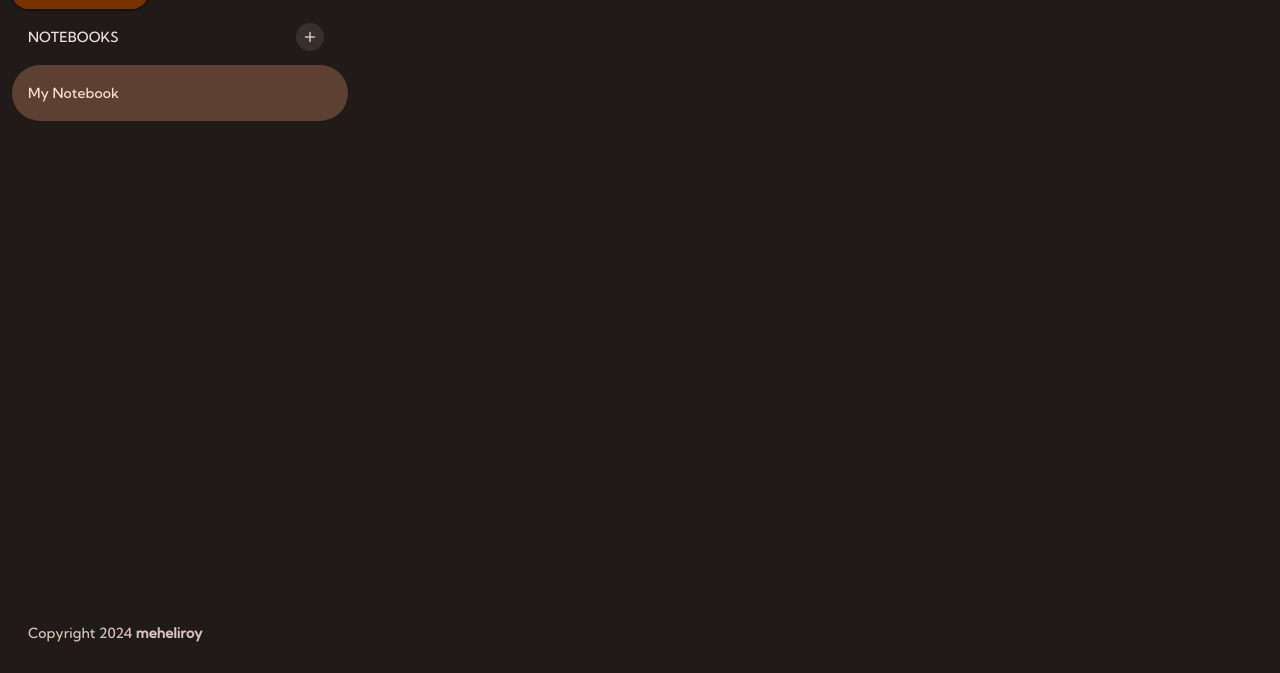
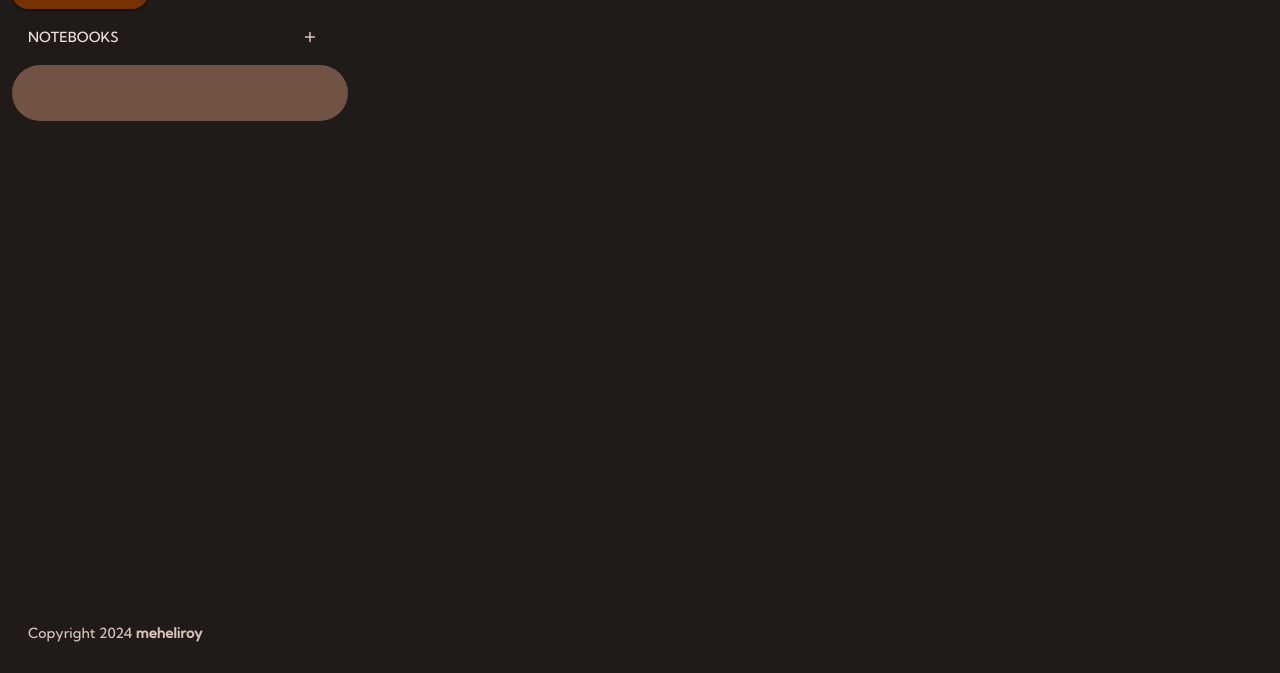
Before and after one commit to MeheliR/Notables, a plain HTML site: page index.html in a window 1280 px wide. Both pictures are taken after a click on the button "add". Shown: the part 127-800 px from the top of the page. Drawn offline with nearby package versions, Linux system fonts and the light colour scheme.

Commit message:
new notebook creating feature

```diff
--- a/index.html
+++ b/index.html
@@ -91,7 +91,7 @@
 
         <nav class="nav custom-scrollbar" data-sidebar-list>
 
-            <div class="nav-item active">
+            <!--<div class="nav-item active">
 
                 <span class="text text-label-large" data-notebook-field>My Notebook</span>
 
@@ -109,7 +109,7 @@
 
                 <div class="state-layer"></div>
 
-            </div>
+            </div>-->
 
 
         </nav>
--- a/src/js/app.js
+++ b/src/js/app.js
@@ -9,7 +9,12 @@
  * Module import
  */
 
-import { addEventOnElements, getGreetingMsg } from "./utils.js";
+import {
+    addEventOnElements,
+    getGreetingMsg,
+    activeNotebook,
+    makeElemEditable
+} from "./utils.js";
 import { Tooltip } from "./components/Tooltip.js";
 
 /**
@@ -52,3 +57,58 @@ $greetElem.textContent = getGreetingMsg(currentHour);
 
 const /** {HTMLElement} */ $currentDateElen = document.querySelector('[data-current-date]');
 $currentDateElen.textContent = new Date().toDateString().replace(' ',',  ');
+
+
+/**
+ * Notebook create field
+ */
+const /** {HTMLElement} */ $sidebarList = document.querySelector('[data-sidebar-list]');
+const /** {HTMLElement} */ $addNotebookBtn = document.querySelector('[data-add-notebook]');
+
+/**
+ * Shows a notebook creation field in the sidebar when the "Add Notebook" button is clicked.
+ * The function dynamically adds a new notebook field element, makes it editable, and listens for
+ * the 'Enter' key to create a new notebook when pressed.
+ */
+const showNotebookField = function () {
+    const /** {HTMLElement} */ $navItem = document.createElement('div');
+    $navItem.classList.add('nav-item');
+
+    $navItem.innerHTML = `
+        <span class="text text-large" data-notebook-field></span>
+
+        <div class="state-layer"></div>
+    `;
+
+    $sidebarList.appendChild($navItem);
+
+    const /** {HTMLElement} */ $navItemField = $navItem.querySelector('[data-notebook-field]');
+
+    // Activates new created notebook and deactive the last one.
+    activeNotebook.call($navItem);
+
+    // Make notebook field content editable and focus
+    makeElemEditable($navItemField);
+
+    //When user press 'Enter' then create notebook
+    $navItemField.addEventListener('keydown', createNotebook);
+
+}
+
+$addNotebookBtn.addEventListener('click', showNotebookField);
+
+/**
+ * Create new notebook
+ * Creates a new notebook when the 'Enter' key is pressed while editing a notebook name field.
+ * The new notebook is stored in the database.
+ *
+ * @param {KeyboardEvent} event - The keyboard event that triggered notebook creation.
+ */
+const createNotebook = function (event) {
+
+    if (event.key === 'Enter') {
+
+        // Store new created notebook in database
+
+    }
+}
--- a/src/js/utils.js
+++ b/src/js/utils.js
@@ -37,7 +37,33 @@ const getGreetingMsg = function (currentHour) {
 }
 
 
+let /** {HTMLElement | undefined} */ $lastActiveNavItem;
+
+/**
+ * Activates a navigation item by adding the 'active' class and deactivates the previously active item.
+ */
+
+const activeNotebook = function () {
+    $lastActiveNavItem?.classList.remove('active');
+    this.classList.add('active');  // this: $navItem
+    $lastActiveNavItem = this;    // this: $navItem
+}
+
+
+/**
+ * Makes a DOM element editable by setting the 'contenteditable' attribute to true and focusing on it.
+ *
+ * @param {HTMLElement} $element - The DOM element to make editable.
+ */
+
+const makeElemEditable = function ($element) {
+    $element.setAttribute('contenteditable', true);
+    $element.focus();
+}
+
 export {
     addEventOnElements,
-    getGreetingMsg
+    getGreetingMsg,
+    activeNotebook,
+    makeElemEditable
 }
```
